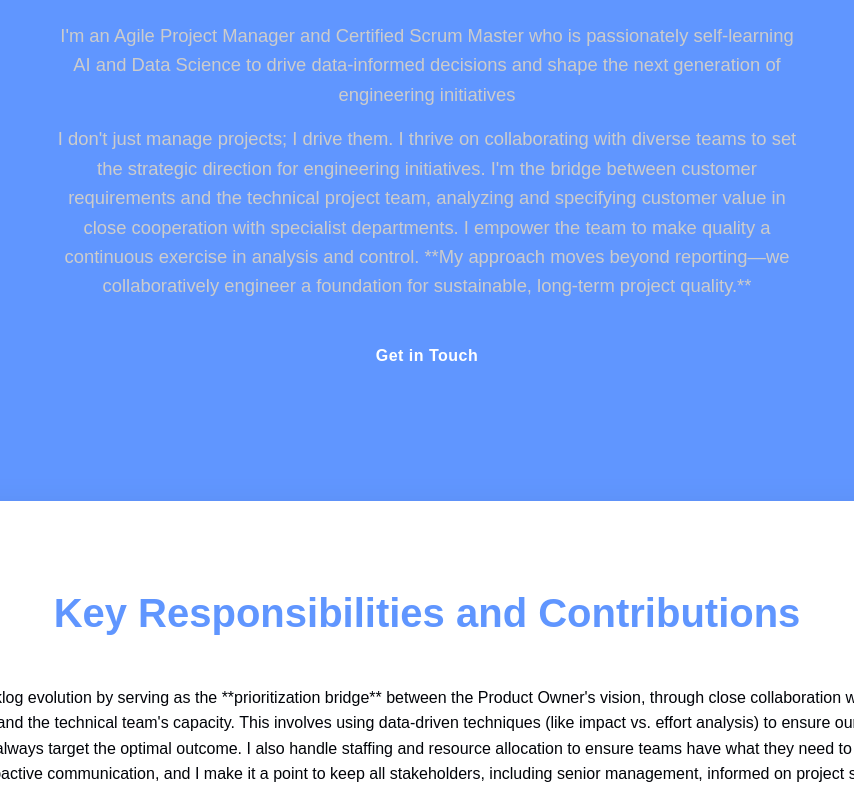
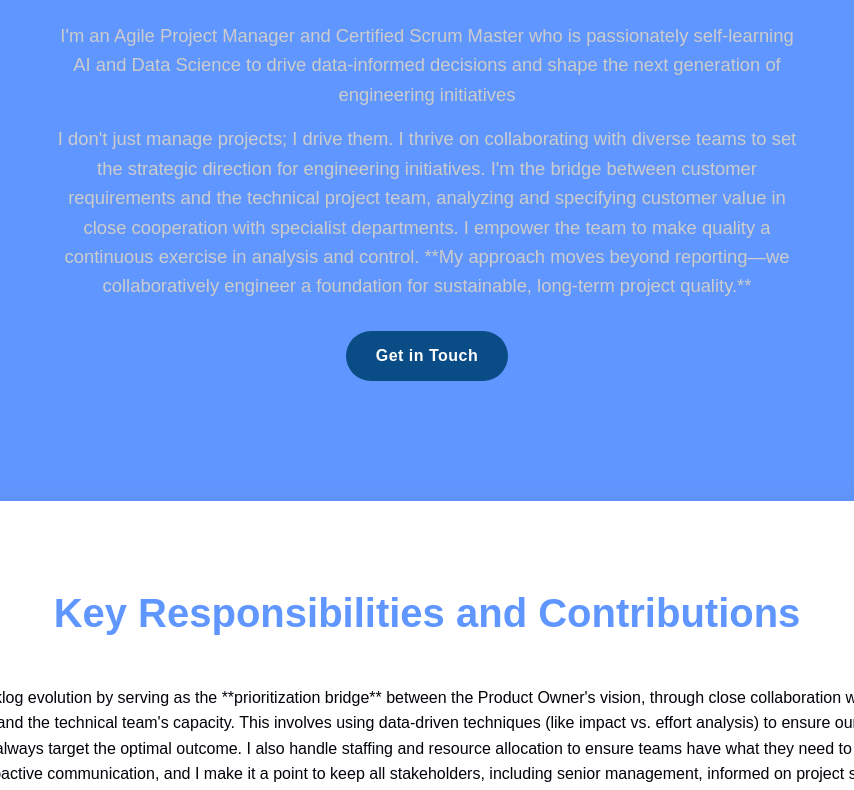
Before and after one commit to pmoksana/portfolio_project_manager, a plain HTML site: page index.html in a window 1280 px wide. Shown: the part 336-1126 px from the top of the page, without its empty margins (213-1067 px from the left). Drawn offline with Linux system fonts and the light colour scheme.

Commit message:
Update style.css

```diff
--- a/style.css
+++ b/style.css
@@ -1,6 +1,6 @@
 /* --- 1. GLOBAL RESET & BASE STYLES --- */
 :root {
-    --primary-color: ##002366; /* Royal Blue */
+    --primary-color: #0a4c86; /* Royal Blue */
     --secondary-color: #6096ff; /* Dark Gray for contrast */
     --text-color: #000308;
     --light-bg: #f7f7f7;
```
